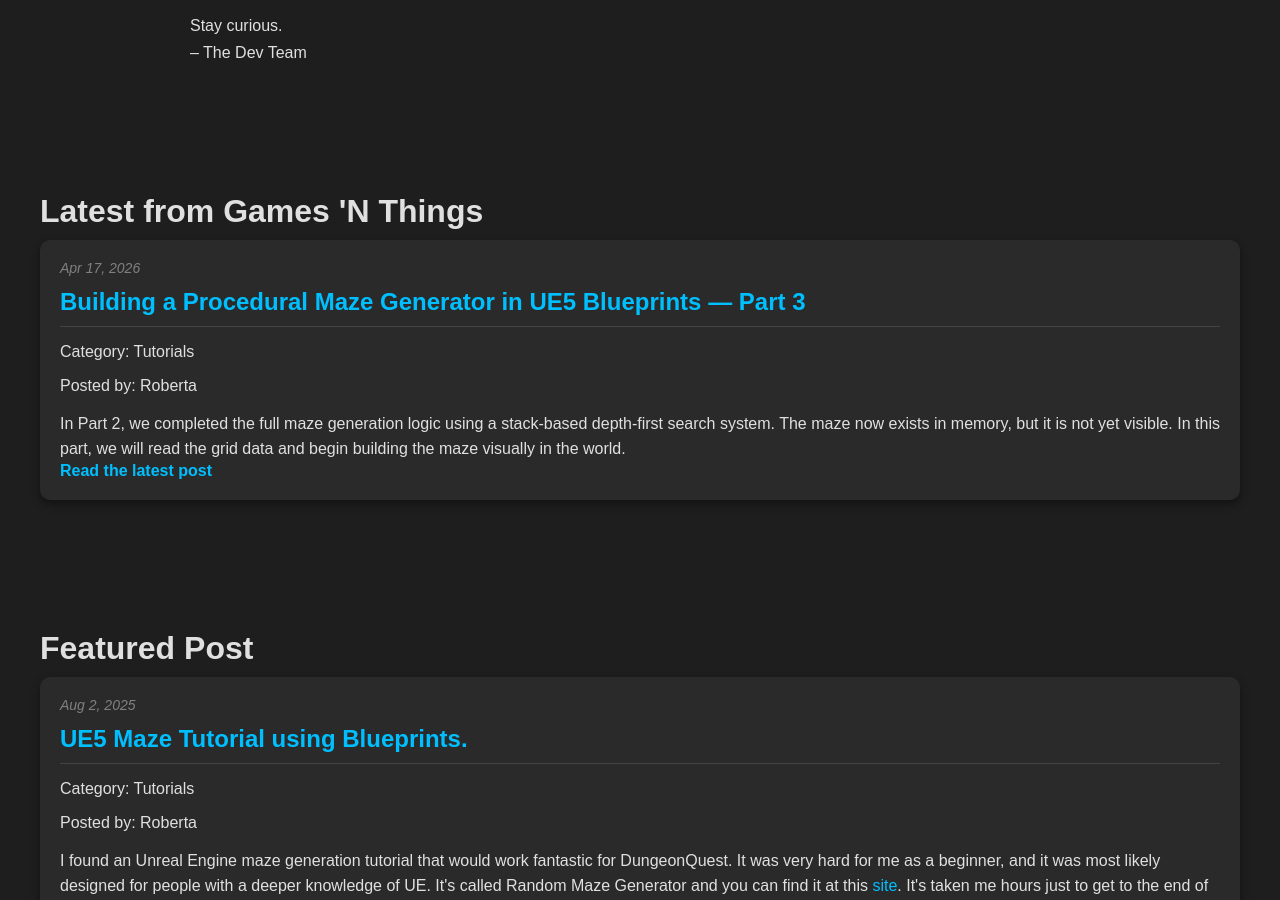
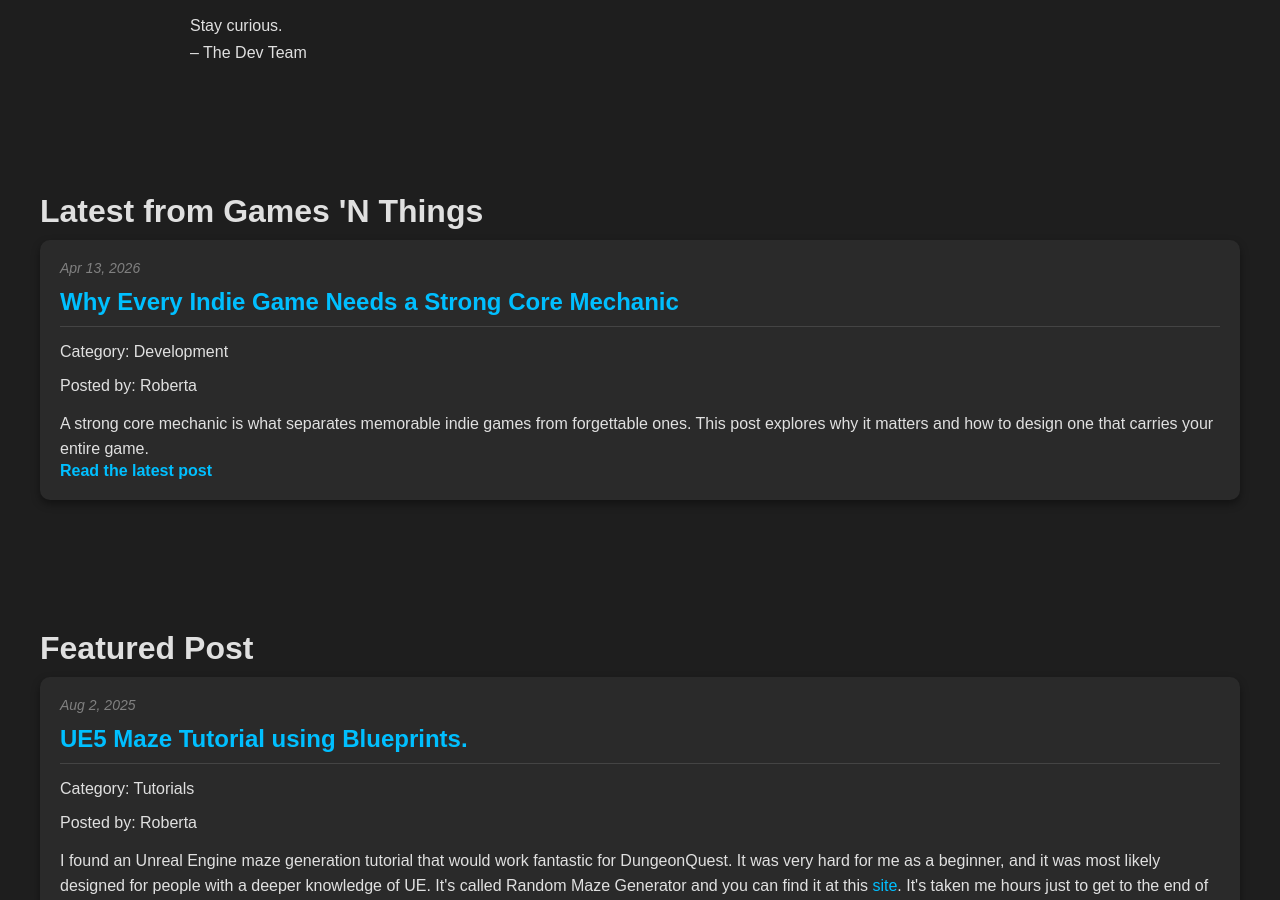
Before and after one commit to ScriptureExamined/NovawrightStudios, a Jekyll site: the page built from index.html, in a window 1280 px wide and 900 px high, scrolled down 1102 px. Built offline with Jekyll 4.4.1, drawn with Linux system fonts in a browser that asks for light colours.

Commit message:
Update 2026-04-18-gemini-maze-generator.md
unpublish

```diff
--- a/_posts/2026-04-18-gemini-maze-generator.md
+++ b/_posts/2026-04-18-gemini-maze-generator.md
@@ -1,10 +1,10 @@
 ---
 layout: post
-title: "Building a Procedural Maze Generator in UE5 Blueprints — Part 3"
+title: "Building a Procedural Maze Generator in UE5 Blueprints Part 1"
 date: 2026-04-17
 author: Roberta
 categories: [Tutorials]
-published: true
+published: false
 excerpt: >
   In Part 2, we completed the full maze generation logic using a stack-based depth-first search system. The maze now exists in memory, but it is not yet visible. In this part, we will read the grid data and begin building the maze visually in the world.
 ---
```
